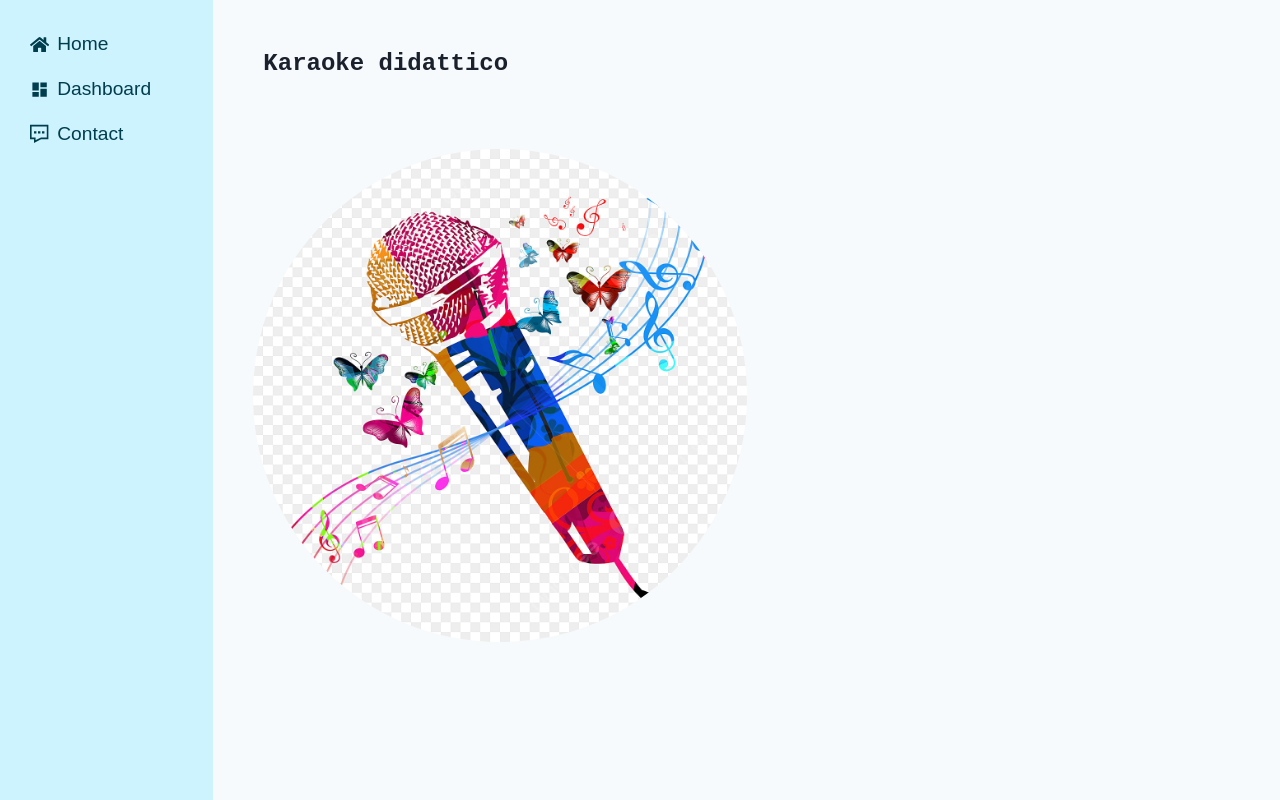
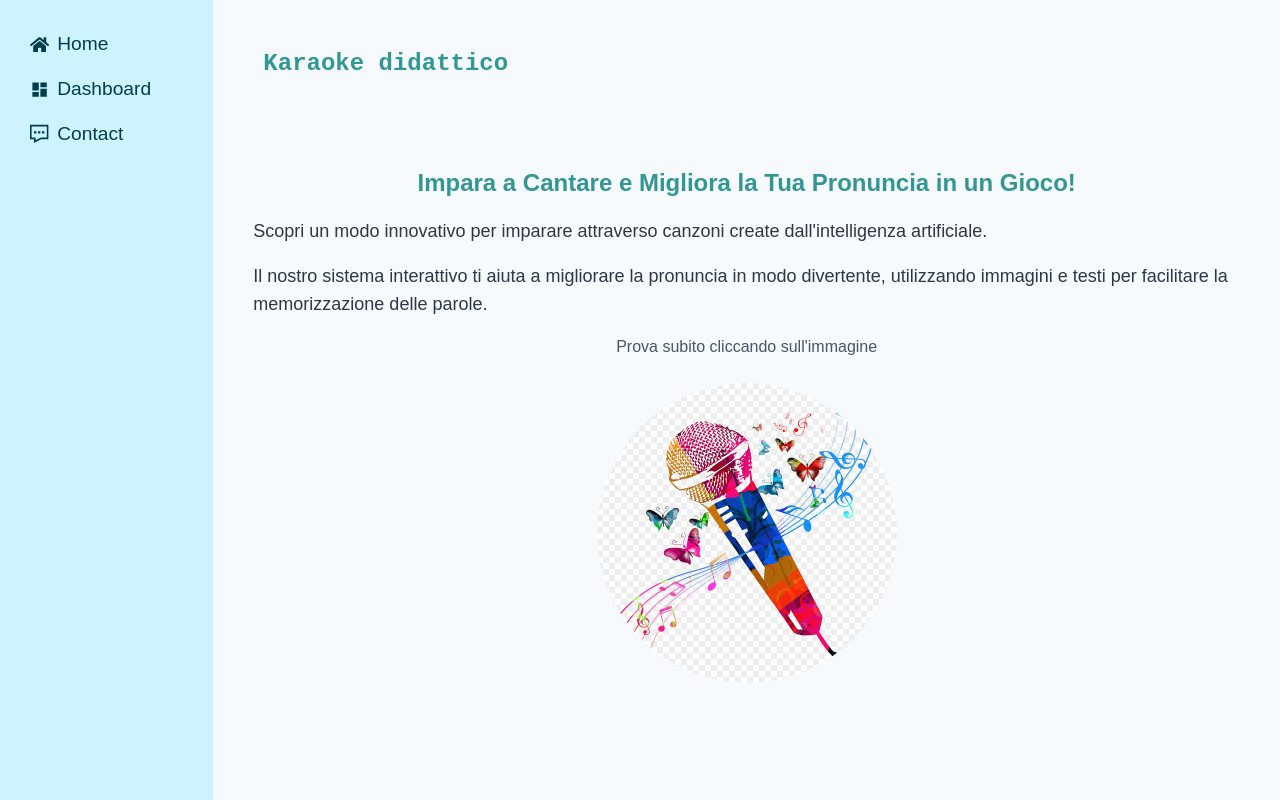
Before and after one commit to daloiso/tesi, a React (Vite) app in the folder karaoke_app_fe/: page / in a window 1280 px wide. Built offline with nearby package versions, Linux system fonts and the light colour scheme.

Commit message:
migliorata home page

```diff
--- a/karaoke_app_fe/src/components/Navbar.jsx
+++ b/karaoke_app_fe/src/components/Navbar.jsx
@@ -14,7 +14,15 @@ export default function Navbar() {
 
   return (
     <Flex as="nav" p="10px" mb="60px" alignItems="center">
-      <Heading as="h1" fontSize="1.5em">Karaoke didattico</Heading>
+      <Heading as="h1" fontSize="1.5em">
+      <Text
+      fontSize="2xl"
+      fontWeight="bold"
+      color="teal.500"
+      textAlign="center"
+      mb={4}
+    >Karaoke didattico
+    </Text></Heading>
       <Spacer />
 
       <HStack spacing="20px" display={"none"}>
--- a/karaoke_app_fe/src/pages/Home.jsx
+++ b/karaoke_app_fe/src/pages/Home.jsx
@@ -1,15 +1,50 @@
 import { Image,Center, Box } from '@chakra-ui/react'
 import ReactGA from "react-ga4";
-
+import { Link, Text } from '@chakra-ui/react'
 export default function Home() {
     if (process.env.NODE_ENV === "production") {
       ReactGA.send({ hitType: "pageview", page: "/", title: "Home" });
     }
     return (
-      <Box w='50%' >
+      <Box><Text
+      fontSize="2xl"
+      fontWeight="bold"
+      color="teal.500"
+      textAlign="center"
+      mb={4}
+    >Impara a Cantare e Migliora la Tua Pronuncia in un Gioco!</Text>
+        <Text
+        fontSize="lg"
+        color="gray.700"
+        mb={4}
+        lineHeight="1.6"
+      >Scopri un modo innovativo per imparare attraverso canzoni create dall'intelligenza artificiale.
+      </Text>
+      <Text
+        fontSize="lg"
+        color="gray.700"
+        mb={4}
+        lineHeight="1.6"
+      >
+Il nostro sistema interattivo ti aiuta a migliorare la pronuncia in modo divertente, utilizzando immagini e testi per facilitare la memorizzazione delle parole.</Text>
+
+
+
       <Center >
-        <Image  borderRadius='full' src='/img/microphone.jpg' alt='karaoke' />
+      <Link href="/dashboard">
+      <a>
+      <Text
+        fontSize="md"
+        color="gray.600"
+        textAlign="center"
+        mb={6}
+      >Prova subito cliccando sull'immagine</Text>
+        <Image  borderRadius='full' src='/img/microphone.jpg' alt='karaoke'  maxW="300px"
+              maxH="300px"       />
+        </a>
+        </Link>
       </Center>
       </Box>
+
     )
   }
```
Also changed, not shown: 1 other file (tests, documents, lock files or other folders).
